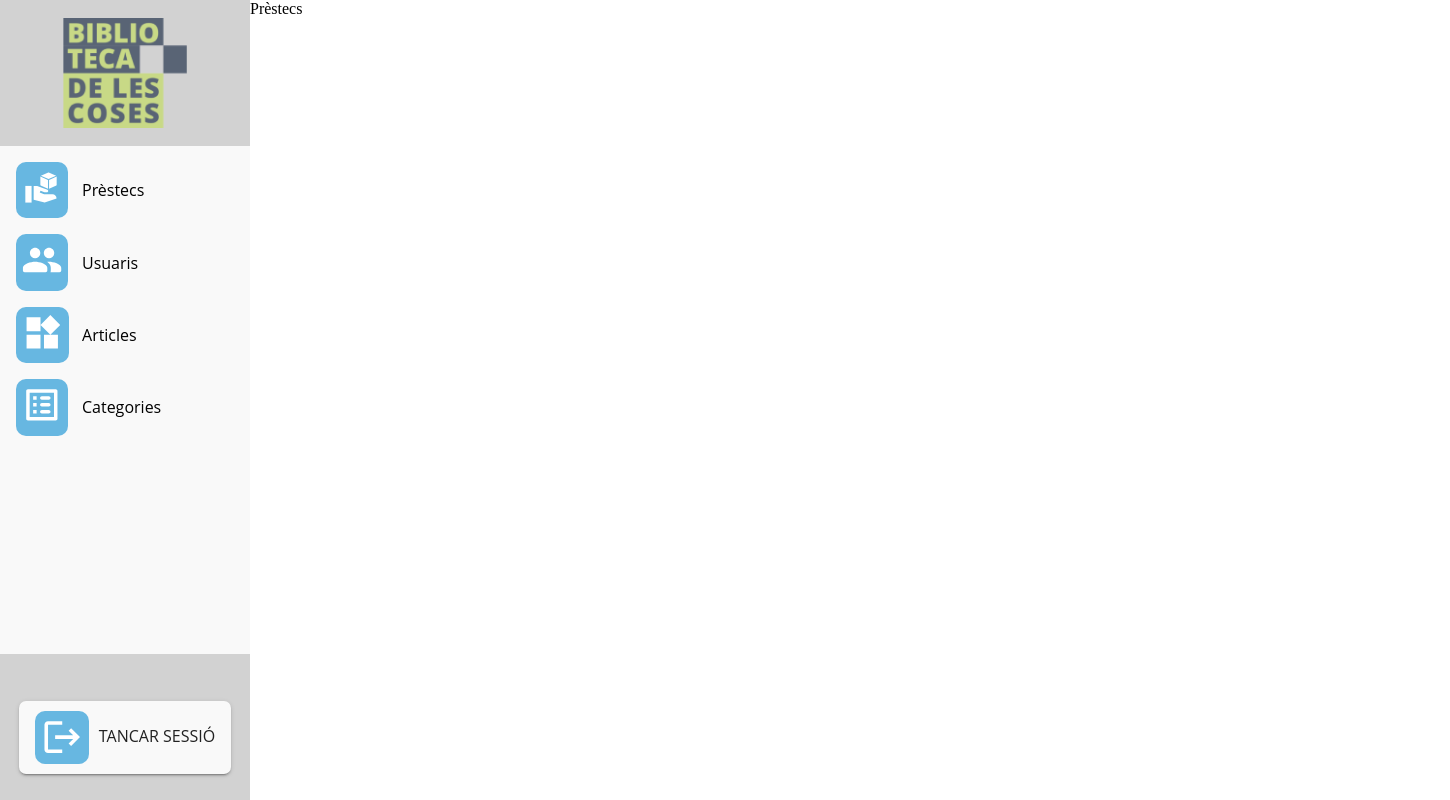
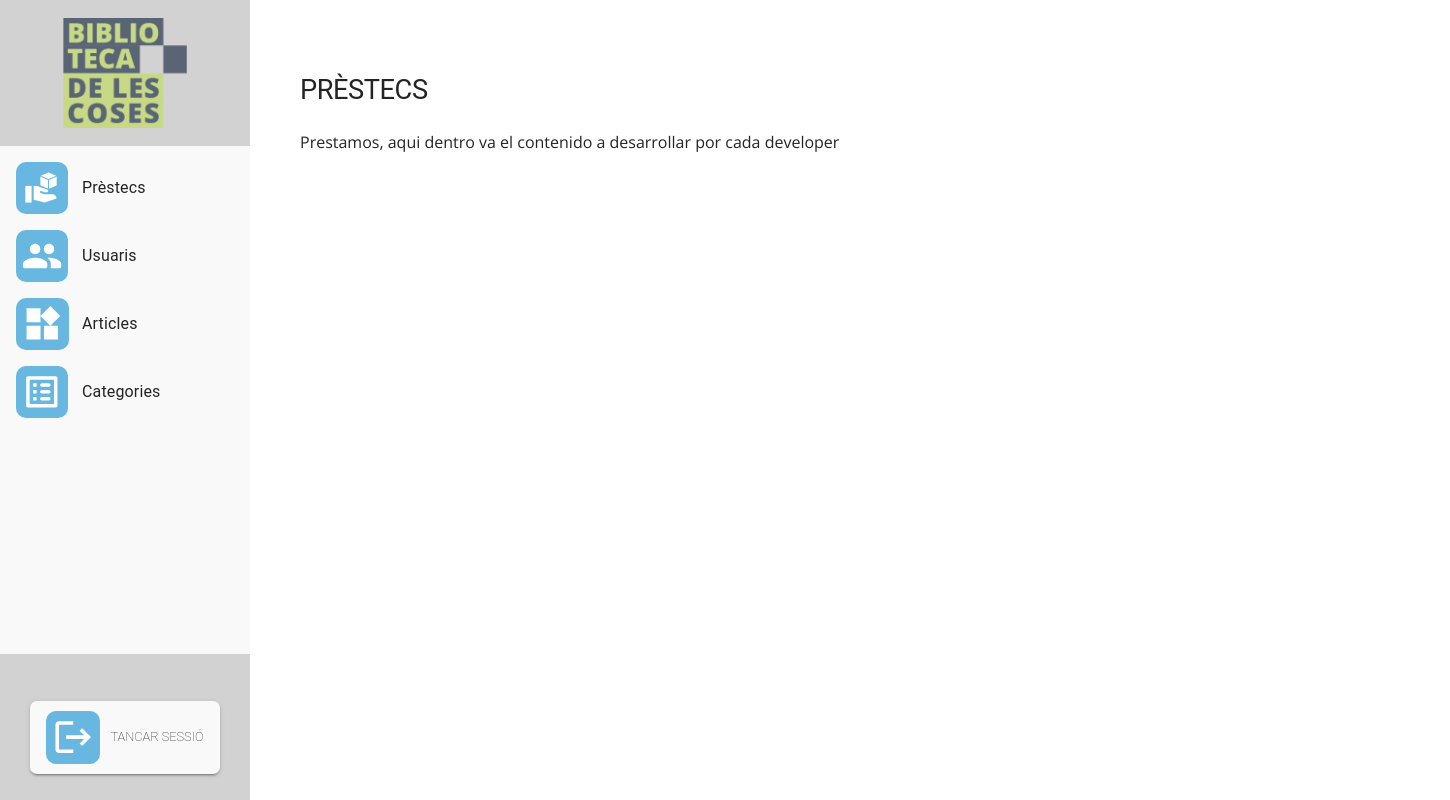
Before and after one commit to cosateca/cosatk-front, a React (Vite) app: page /dashboard/loans in a window 1280 px wide. Shown: the whole page, 1450 px wide, since content can reach past the window. Built offline with nearby package versions, Linux system fonts and the light colour scheme.

Commit message:
layout finished

```diff
--- a/src/components/Navbar/Navbar.tsx
+++ b/src/components/Navbar/Navbar.tsx
@@ -8,7 +8,7 @@ import {
 	ListItemText,
 	Typography,
 } from '@mui/material'
-import { NavLink, useNavigate } from 'react-router-dom'
+import { useNavigate, Link } from 'react-router-dom'
 import logo from '../../assets/images/logo.png'
 import iconLoan from '../../assets/images/icono_prestamos.svg'
 import iconUsers from '../../assets/images/icono_usuarios.svg'
@@ -47,8 +47,8 @@ const Navigation = () => {
 					</Box>
 					<Box
 						display={{ xs: 'flex', sm: 'flex' }}
+						justifyContent={{ xs: 'flex-start' }}
 						height={{ sm: 'calc(100vh - 292px)' }}
-						width={{ sm: '100%' }}
 						maxWidth={{ sm: '360' }}
 						bgcolor={{ sm: '#F9F9F9' }}
 					>
@@ -57,12 +57,14 @@ const Navigation = () => {
 								sx={{
 									display: 'flex',
 									flexDirection: { xs: 'row', sm: 'column' },
+									width: { xs: 'auto', sm: '250px' },
 								}}
 							>
 								<ListItem disablePadding>
-									<ListItemButton>
+									<ListItemButton component={Link} to="/dashboard/loans">
 										<ListItemIcon>
 											<Box
+												display={{ xs: 'flex' }}
 												bgcolor={{ xs: '#67B7E1' }}
 												borderRadius={{ xs: '10px' }}
 												padding={{ xs: '5px' }}
@@ -80,9 +82,10 @@ const Navigation = () => {
 									</ListItemButton>
 								</ListItem>
 								<ListItem disablePadding>
-									<ListItemButton>
+									<ListItemButton component={Link} to="/dashboard/users">
 										<ListItemIcon>
 											<Box
+												display={{ xs: 'flex' }}
 												bgcolor={{ xs: '#67B7E1' }}
 												borderRadius={{ xs: '10px' }}
 												padding={{ xs: '5px' }}
@@ -100,9 +103,10 @@ const Navigation = () => {
 									</ListItemButton>
 								</ListItem>
 								<ListItem disablePadding>
-									<ListItemButton>
+									<ListItemButton component={Link} to="/dashboard/articles">
 										<ListItemIcon>
 											<Box
+												display={{ xs: 'flex' }}
 												bgcolor={{ xs: '#67B7E1' }}
 												borderRadius={{ xs: '10px' }}
 												padding={{ xs: '5px' }}
@@ -120,9 +124,10 @@ const Navigation = () => {
 									</ListItemButton>
 								</ListItem>
 								<ListItem disablePadding>
-									<ListItemButton>
+									<ListItemButton component={Link} to="/dashboard/categories">
 										<ListItemIcon>
 											<Box
+												display={{ xs: 'flex' }}
 												bgcolor={{ xs: '#67B7E1' }}
 												borderRadius={{ xs: '10px' }}
 												padding={{ xs: '5px' }}
@@ -145,9 +150,10 @@ const Navigation = () => {
 										display: { xs: 'flex', sm: 'none' },
 									}}
 								>
-									<ListItemButton>
+									<ListItemButton component={Link} to="/">
 										<ListItemIcon>
 											<Box
+												display={{ xs: 'flex' }}
 												bgcolor={{ xs: '#67B7E1' }}
 												borderRadius={{ xs: '10px' }}
 												padding={{ xs: '5px' }}
--- a/src/config/theme.config.tsx
+++ b/src/config/theme.config.tsx
@@ -19,18 +19,20 @@ const theme = createTheme({
 	},
 	typography: {
 		h1: {
-			fontWeight: 600,
-			fontSize: '3.7rem',
+			fontWeight: 400,
+			fontSize: '1.7rem',
+			lineHeight: '5rem',
 		},
 		h2: {
-			fontWeight: 600,
-			fontSize: '3.1rem',
+			fontWeight: 200,
+			fontSize: '1.1rem',
+			lineHeight: '3rem',
 		},
 		h5: {
-			fontWeight: 400,
-			fontSize: '1rem',
+			fontWeight: 200,
+			fontSize: '.8rem',
+			lineHeight: '3rem',
 		},
-		fontFamily: themeVars.FONT_GLOBAL,
 	},
 	components: {
 		MuiButton: {
--- a/src/config/themeVars.enum.tsx
+++ b/src/config/themeVars.enum.tsx
@@ -2,5 +2,4 @@ export enum themeVars {
 	BLUECOLOR = '#67B7E1',
 	GRAYCOLOR = '#D2D2D2',
 	ERRORCOLOR = '#CF2E2E',
-	FONT_GLOBAL = "'Open Sans', sans-serif",
 }
--- a/src/pages/Dashboard/Articles/Articles.tsx
+++ b/src/pages/Dashboard/Articles/Articles.tsx
@@ -1,4 +1,4 @@
-import { Box } from '@mui/material'
+import { Box, Container, Typography } from '@mui/material'
 import React from 'react'
 import Navbar from '../../../components/Navbar/Navbar'
 
@@ -7,9 +7,21 @@ type Props = {}
 const Articles = (props: Props) => {
 	return (
 		<>
-			<Box display={{ xs: 'block', sm: 'flex' }}>
+			<Box display={{ xs: 'block', sm: 'flex' }} overflow-y={{ xs: 'hidden' }}>
 				<Navbar />
-				<div>Articles</div>
+				<section>
+					<Container
+						sx={{
+							padding: { xs: '25px', sm: '50px' },
+							width: '100vw',
+							height: '100vh',
+						}}
+					>
+						<Typography variant="h1">ARTICLES</Typography>
+						Articles, aqui dentro va el contenido a desarrollar por cada
+						developer
+					</Container>
+				</section>
 			</Box>
 		</>
 	)
--- a/src/pages/Dashboard/Categories/Categories.tsx
+++ b/src/pages/Dashboard/Categories/Categories.tsx
@@ -1,4 +1,4 @@
-import { Box } from '@mui/material'
+import { Box, Container, Typography } from '@mui/material'
 import React from 'react'
 import Navbar from '../../../components/Navbar/Navbar'
 
@@ -7,9 +7,21 @@ type Props = {}
 const Categories = (props: Props) => {
 	return (
 		<>
-			<Box display={{ xs: 'block', sm: 'flex' }}>
+			<Box display={{ xs: 'block', sm: 'flex' }} overflow-y={{ xs: 'hidden' }}>
 				<Navbar />
-				<div>Categories</div>
+				<section>
+					<Container
+						sx={{
+							padding: { xs: '25px', sm: '50px' },
+							width: '100vw',
+							height: '100vh',
+						}}
+					>
+						<Typography variant="h1">CATEGORIES</Typography>
+						Categories, aqui dentro va el contenido a desarrollar por cada
+						developer
+					</Container>
+				</section>
 			</Box>
 		</>
 	)
--- a/src/pages/Dashboard/Loans/Loans.tsx
+++ b/src/pages/Dashboard/Loans/Loans.tsx
@@ -1,4 +1,4 @@
-import { Box } from '@mui/material'
+import { Box, Container, Typography } from '@mui/material'
 import React from 'react'
 import Navbar from '../../../components/Navbar/Navbar'
 
@@ -7,9 +7,21 @@ type Props = {}
 const Loans = (props: Props) => {
 	return (
 		<>
-			<Box display={{ xs: 'block', sm: 'flex' }}>
+			<Box display={{ xs: 'block', sm: 'flex' }} overflow-y={{ xs: 'hidden' }}>
 				<Navbar />
-				<div>Prèstecs</div>
+				<section>
+					<Container
+						sx={{
+							padding: { xs: '25px', sm: '50px' },
+							width: '100vw',
+							height: '100vh',
+						}}
+					>
+						<Typography variant="h1">PRÈSTECS</Typography>
+						Prestamos, aqui dentro va el contenido a desarrollar por cada
+						developer
+					</Container>
+				</section>
 			</Box>
 		</>
 	)
--- a/src/pages/Dashboard/Users/Users.tsx
+++ b/src/pages/Dashboard/Users/Users.tsx
@@ -1,4 +1,4 @@
-import { Box } from '@mui/material'
+import { Box, Container, Typography } from '@mui/material'
 import React from 'react'
 import Navbar from '../../../components/Navbar/Navbar'
 
@@ -7,9 +7,20 @@ type Props = {}
 const Users = (props: Props) => {
 	return (
 		<>
-			<Box display={{ xs: 'block', sm: 'flex' }}>
+			<Box display={{ xs: 'block', sm: 'flex' }} overflow-y={{ xs: 'hidden' }}>
 				<Navbar />
-				<div>Users</div>
+				<section>
+					<Container
+						sx={{
+							padding: { xs: '25px', sm: '50px' },
+							width: '100vw',
+							height: '100vh',
+						}}
+					>
+						<Typography variant="h1">USUARIS</Typography>
+						Users, aqui dentro va el contenido a desarrollar por cada developer
+					</Container>
+				</section>
 			</Box>
 		</>
 	)
--- a/src/styles/index.css
+++ b/src/styles/index.css
@@ -1,50 +1,11 @@
-/* @import url('https://fonts.googleapis.com/css2?family=Open+Sans:ital,wght@0,300;0,400;0,500;0,600;0,700;0,800;1,300;1,400;1,500;1,600;1,700;1,800&display=swap');
+@import url('https://fonts.googleapis.com/css2?family=Open+Sans:ital,wght@0,300;0,400;0,500;0,600;0,700;0,800;1,300;1,400;1,500;1,600;1,700;1,800&display=swap');
 
 :root {
 
   font-family: 'Open Sans', sans-serif;
   line-height: 1.5;
 
-  color: rgba(255, 255, 255, 0.87);
-  background-color: #242424;
+  color: #242424;
+  overflow-y: hidden;
 
 }
-
-a {
-  font-weight: 500;
-  color: #646cff;
-  text-decoration: inherit;
-}
-a:hover {
-  color: #535bf2;
-}
-
-body {
-  margin: 0;
-  display: flex;
-  place-items: center;
-  min-width: 320px;
-  min-height: 100vh;
-}
-
-h1 {
-  font-size: 3.2em;
-  line-height: 1.1;
-}
-h2 {
-  font-size: 3.2em;
-  line-height: 1.1;
-}
-h3 {
-  font-size: 3.2em;
-  line-height: 1.1;
-}
-h4 {
-  font-size: 3.2em;
-  line-height: 1.1;
-}
-h5 {
-  font-size: 3.2em;
-  line-height: 1.1;
-}
- */
```
